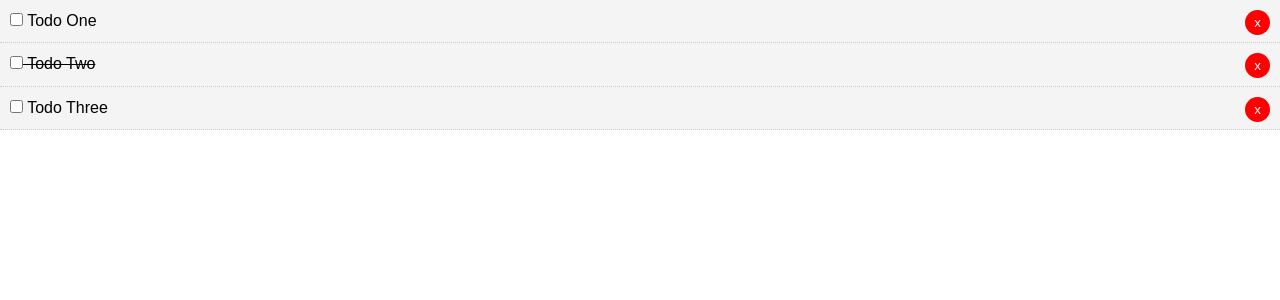
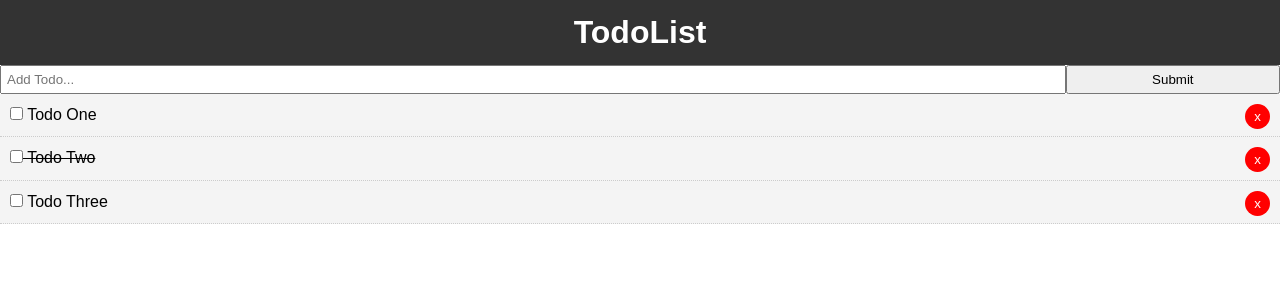
Before and after one commit to raraga/vue-todo, a Vue app: page / in a window 1280 px wide. Shown: the top 300 px of the page. Built offline with nearby package versions, Linux system fonts and the light colour scheme.

Commit message:
Added AddTodo field

```diff
--- a/src/App.vue
+++ b/src/App.vue
@@ -1,5 +1,7 @@
 <template>
   <div id="app">
+    <Header />
+    <AddTodo />
     <Todos
       v-bind:todos="todos"
       v-on:del-todo="deleteTodo"
@@ -10,10 +12,15 @@
 <script>
 
 import Todos from './components/Todos';
+import AddTodo from './components/AddTodo';
+import Header from './components/layout/Header';
+
 export default {
   name: 'app',
   components: {
-    Todos
+    Todos,
+    Header,
+    AddTodo
  },
  data () {
    return {
--- /dev/null
+++ b/src/components/AddTodo.vue
@@ -0,0 +1,27 @@
+<template>
+  <div>
+    <form action="">
+      <input type="text" name="title" placeholder="Add Todo...">
+      <input type="submit" value="Submit" class="btn">
+    </form>
+  </div>
+</template>
+
+<script>
+export default {
+  name: "AddTodo"
+}
+</script>
+
+<style scoped>
+  form {
+    display: flex;
+  }
+  input[type="text"] {
+    flex: 10;
+    padding: 5px;
+  }
+  input[type="submit"] {
+    flex: 2;
+  }
+</style>
--- /dev/null
+++ b/src/components/layout/Header.vue
@@ -0,0 +1,25 @@
+<template>
+  <header class="header">
+    <h1>TodoList</h1>
+  </header>
+</template>
+
+<script>
+export default {
+  name: "Header"
+}
+</script>
+
+<style scoped>
+  .header {
+    background: #333;
+    color: #fff;
+    text-align: center;
+    padding: 10px;
+  }
+  .header a {
+    color: #fff;
+    padding-right: 5px;
+  }
+
+</style>
```
